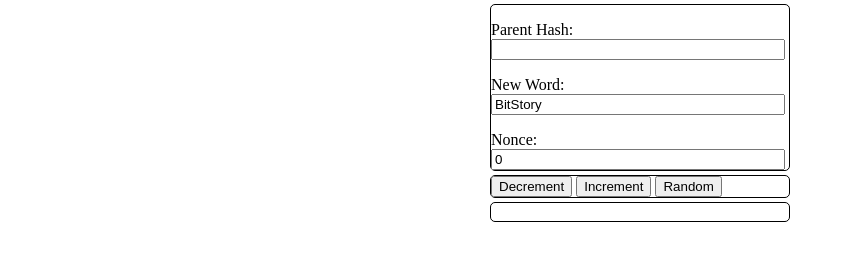
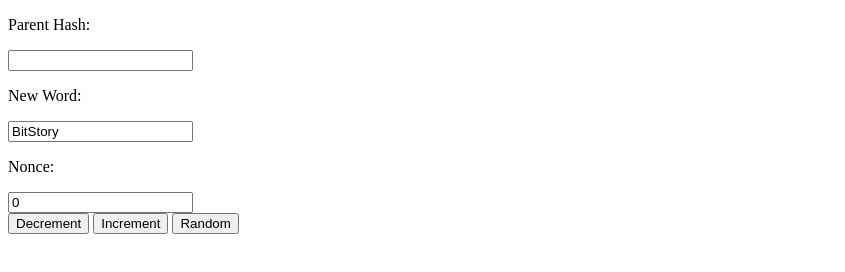
Before and after one commit to JoshOrndorff/BitStory, a plain HTML site: page index.html in a window 1280 px wide. Shown: the whole page, without its empty margins (0-845 px from the left). Drawn offline with Linux system fonts and the light colour scheme.

Commit message:
css changes

```diff
--- a/index.css
+++ b/index.css
@@ -1,49 +1,22 @@
-body {
-  width: 100%;
-  max-width: 300px;
-  display: flex;
-  flex-direction: column;
-  margin: 0 auto;
+
+.center {
+  text-align: center;
 }
 
-div {
-  border: solid 1px black;
-  border-radius: 5px;
-  margin-top: 4px;
+.margin-top {
+  margin-top: 50px;
 }
 
-.label {
-  margin-bottom: 0;
+.margin-bottom {
+  margin-bottom: 25px;
 }
 
-/****** Input Div *******/
-
-#inputs {
-  display: flex;
-  flex-direction: row;
+.alert-success {
+  margin-top: 25px;
+  line-height: 4px;
 }
 
-input {
-  width: 96%;
-}
-
-/****** Buttons Div *******/
-
-#buttons {
-
-}
-
-/****** Auto Hash Div *******/
-#difficulty {
-  width: 60%;
-}
-
+/****** Hash Div *******/
 #auto {
   display: none;
 }
-
-#auto-button {
-  width: 100%;
-}
-
-/****** Hash Div *******/
```
